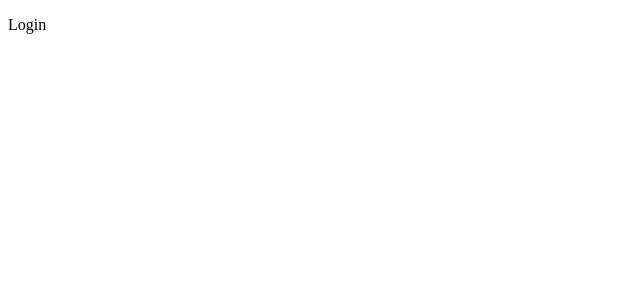
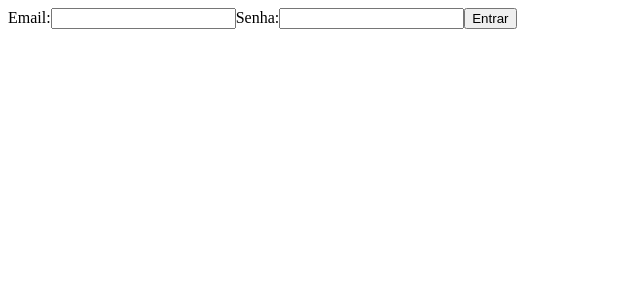
Before and after one commit to EnzoBernardis2007/asurito-web, a React (Vite) app: page /login in a window 1280 px wide. Shown: the top 300 px of the page, without its empty margins (0-640 px from the left). Built offline with nearby package versions, Linux system fonts and the light colour scheme.

Commit message:
added login page

```diff
--- a/src/pages/Login.jsx
+++ b/src/pages/Login.jsx
@@ -1,10 +1,62 @@
-import React from "react"
+import React, { useState } from "react"
+import { useAuth } from '../components/AuthProvider';
+import { useNavigate } from "react-router-dom";
 
 const Login = () => {
+    const { login } = useAuth()
+    const navigate = useNavigate()
+
+    const [formData, setFormData] = useState({
+        email: '',
+        password: ''
+    })
+
+    const handleChange = (e) => {
+        const { name, value } = e.target;
+
+        setFormData({
+            ...formData,
+            [name]: value,
+        });
+    };
+
+    const handleSubmit = async (e) => {
+        e.preventDefault()
+
+        const response = await fetch('http://localhost:3000/login', {
+            method: 'POST',
+            headers: {
+                'Content-Type': 'application/json',
+            },
+            body: JSON.stringify(formData)
+        })
+
+        if(response.ok) {
+            navigate('/about')
+        }
+    }
+
     return (
-        <>
-            <p>Login</p>
-        </>
+        <form onSubmit={handleSubmit}>
+            <label>Email:</label>
+            <input
+                type="email"
+                name="email"
+                value={formData.email}
+                onChange={handleChange}
+                required
+            />
+            <label>Senha:</label>
+            <input
+                type="password"
+                name="password"
+                value={formData.password}
+                onChange={handleChange}
+                required
+            />
+
+            <button type="submit">Entrar</button>
+        </form>
     )
 }
 
```
